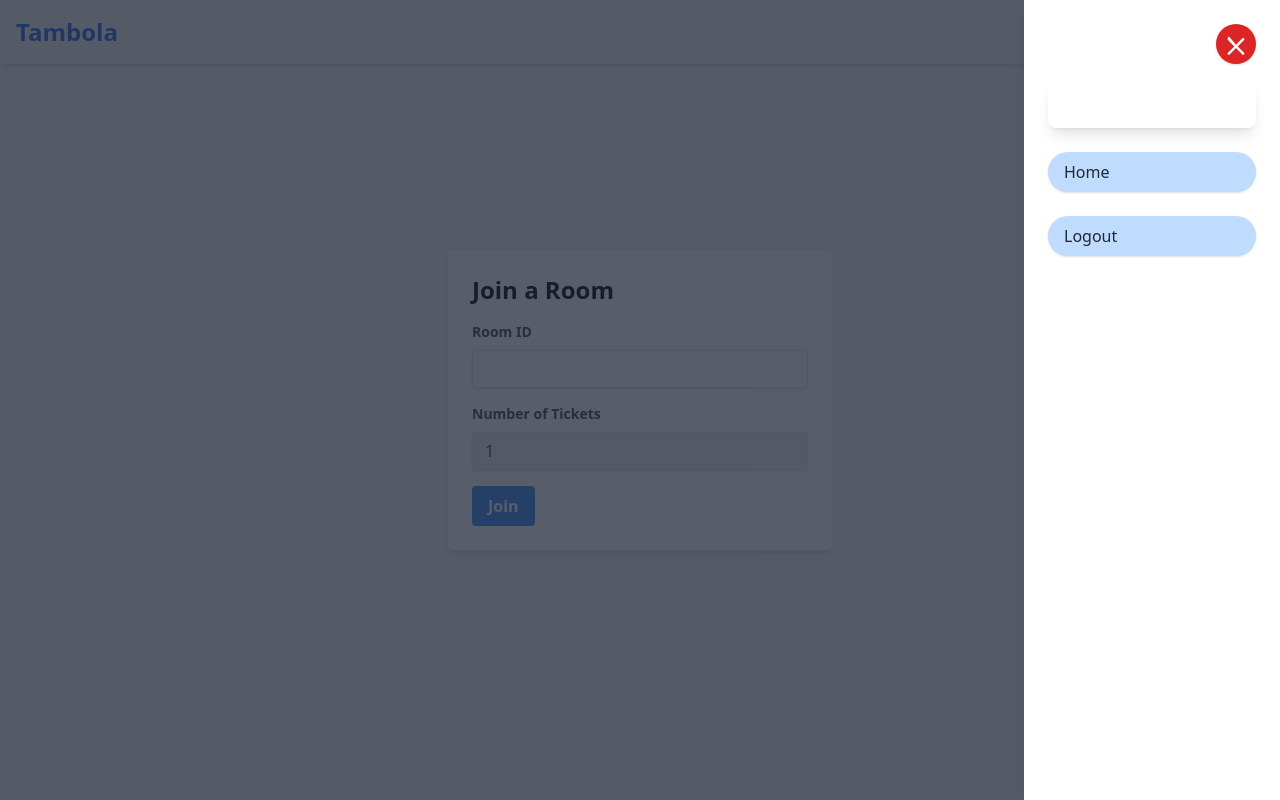
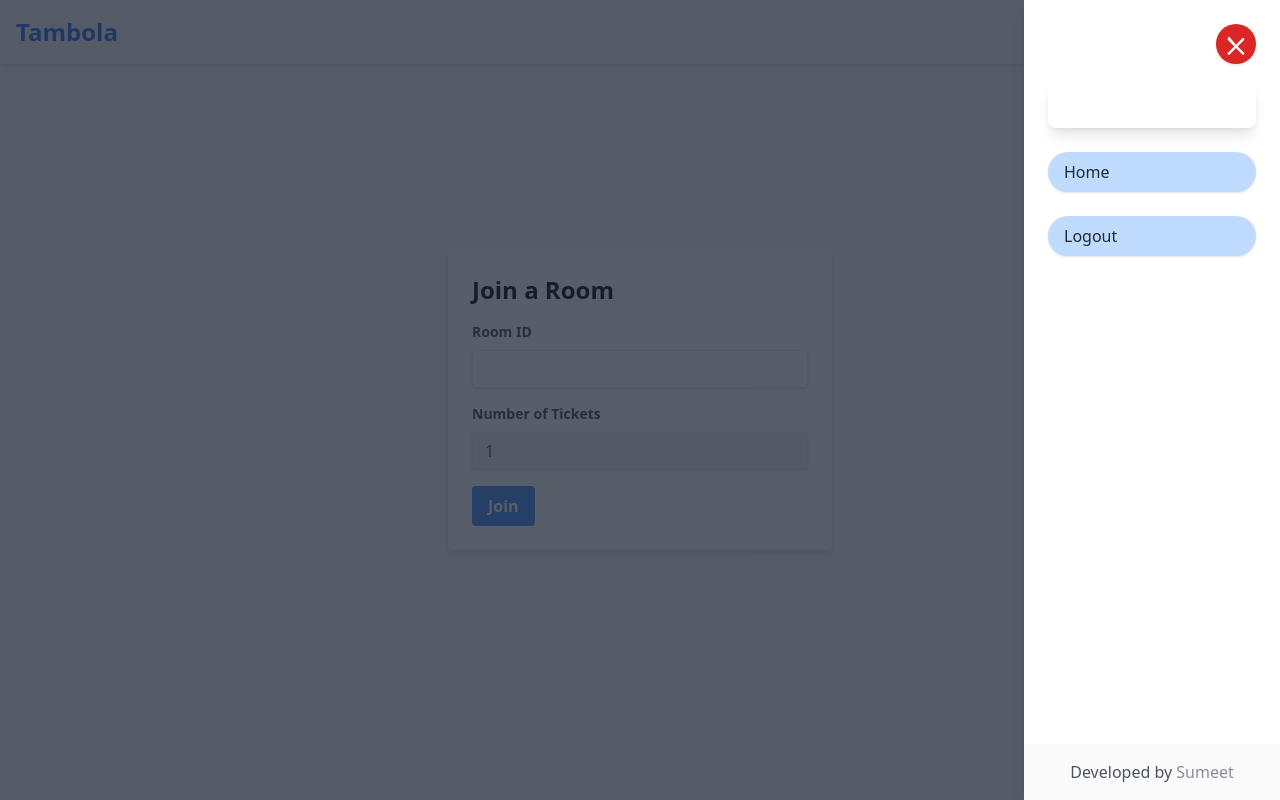
Before and after one commit to sumeet57/Tambola, a React (Vite) app in the folder client/: page /user in a window 1280 px wide. Both pictures are taken after a click on the button "Menu". Built offline with nearby package versions, Linux system fonts and the light colour scheme; no server answers.

Commit message:
updated the UI

```diff
--- a/client/src/components/Header.jsx
+++ b/client/src/components/Header.jsx
@@ -54,7 +54,7 @@ const Header = () => {
       </nav>
       {isMenuOpen && (
         <div className="fixed inset-0 bg-gray-800 bg-opacity-75 z-50 flex justify-end">
-          <div className="bg-white w-64 h-full shadow-lg p-6">
+          <div className="bg-white relative w-64 h-full shadow-lg p-6">
             <div
               onClick={toggleMenu}
               className="text-lg mb-4 w-full text-right"
@@ -79,14 +79,12 @@ const Header = () => {
                 <div className="w-full p-6 bg-white rounded-lg shadow-lg text-gray-800">
                   {host && <p className="text-red-500">Host</p>}
                   <div className="flex flex-col">
-                    {" "}
-                    {/* Stack name and phone vertically */}
-                    {player?.name && ( // Conditionally render name
+                    {player?.name && (
                       <h2 className="text-2xl font-semibold mb-2">
                         {player.name}
                       </h2>
                     )}
-                    {player?.phone && ( // Conditionally render phone
+                    {player?.phone && (
                       <div className="flex items-center">
                         <p className="text-gray-800 text-lg">{player.phone}</p>
                       </div>
@@ -121,6 +119,16 @@ const Header = () => {
                 </button>
               </li>
             </ul>
+            <p className="absolute text-base bottom-0 left-0 right-0 opacity-80 text-center text-gray-800 py-4 bg-gray-100/50 backdrop-blur-sm">
+              Developed by{" "}
+              <a
+                href="https://github.com/sumeet57"
+                target="_blank"
+                className="text-gray-500 hover:underline hover:text-blue-600 transition-colors duration-300"
+              >
+                Sumeet
+              </a>
+            </p>
           </div>
         </div>
       )}
```
